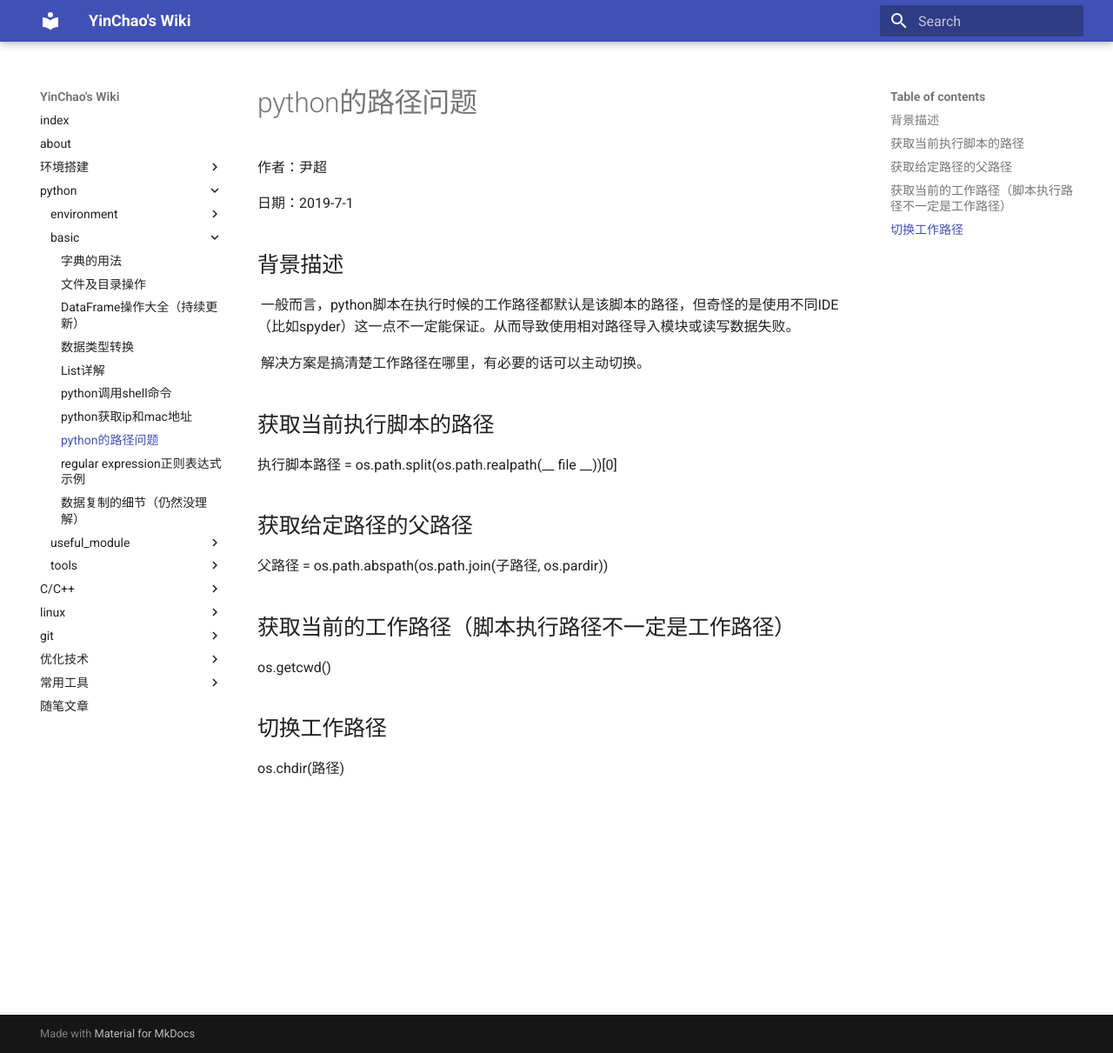
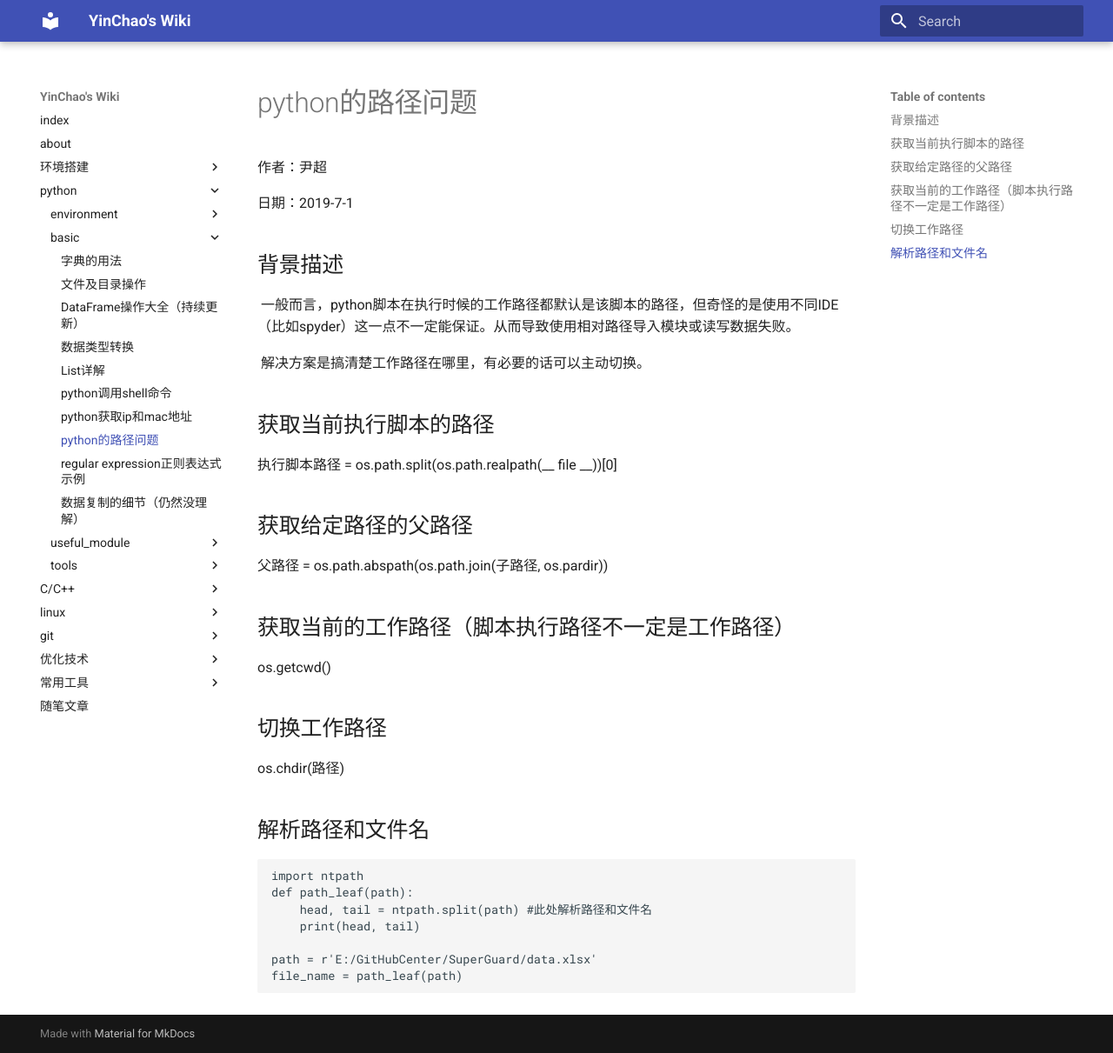
Before and after one commit to YinChao126/yc_wiki, an MkDocs documentation site: the page built from docs/python/path.md, in a window 1280 px wide and 1211 px high. Shown: the whole window at 87% size. Built offline with MkDocs 1.6.1 and Material for MkDocs 9.7.7, drawn with Linux system fonts in a browser that asks for light colours.

Commit message:
增加一个路径解析的内容

````diff
--- a/docs/python/path.md
+++ b/docs/python/path.md
@@ -25,3 +25,15 @@ os.getcwd()
 ## 切换工作路径
 
 os.chdir(路径)
+
+## 解析路径和文件名
+
+```python
+import ntpath
+def path_leaf(path):
+    head, tail = ntpath.split(path) #此处解析路径和文件名
+    print(head, tail)
+
+path = r'E:/GitHubCenter/SuperGuard/data.xlsx'
+file_name = path_leaf(path)
+```
````
